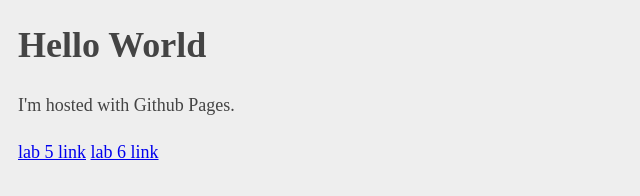
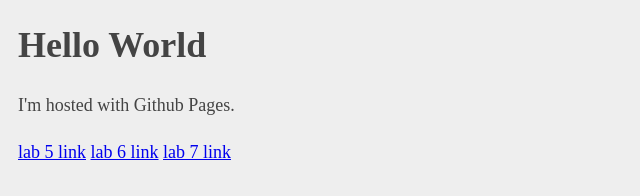
Before and after one commit to mjasman/mjasman.github.io, a plain HTML site: page index.html in a window 1280 px wide. Shown: the full height of the page, 0-640 px from the left. Drawn offline with Linux system fonts and the light colour scheme; files that its build step writes are made by us from their sources.

Commit message:
Update index.html

```diff
--- a/index.html
+++ b/index.html
@@ -8,5 +8,6 @@
         <p>I'm hosted with Github Pages.</p>
         <a href="lab_5_json.html">lab 5 link</a>
         <a href="lab_6_ajax">lab 6 link</a>
+        <a href="lab_7_remote_data">lab 7 link</a>
     </body>
 </html>
```
